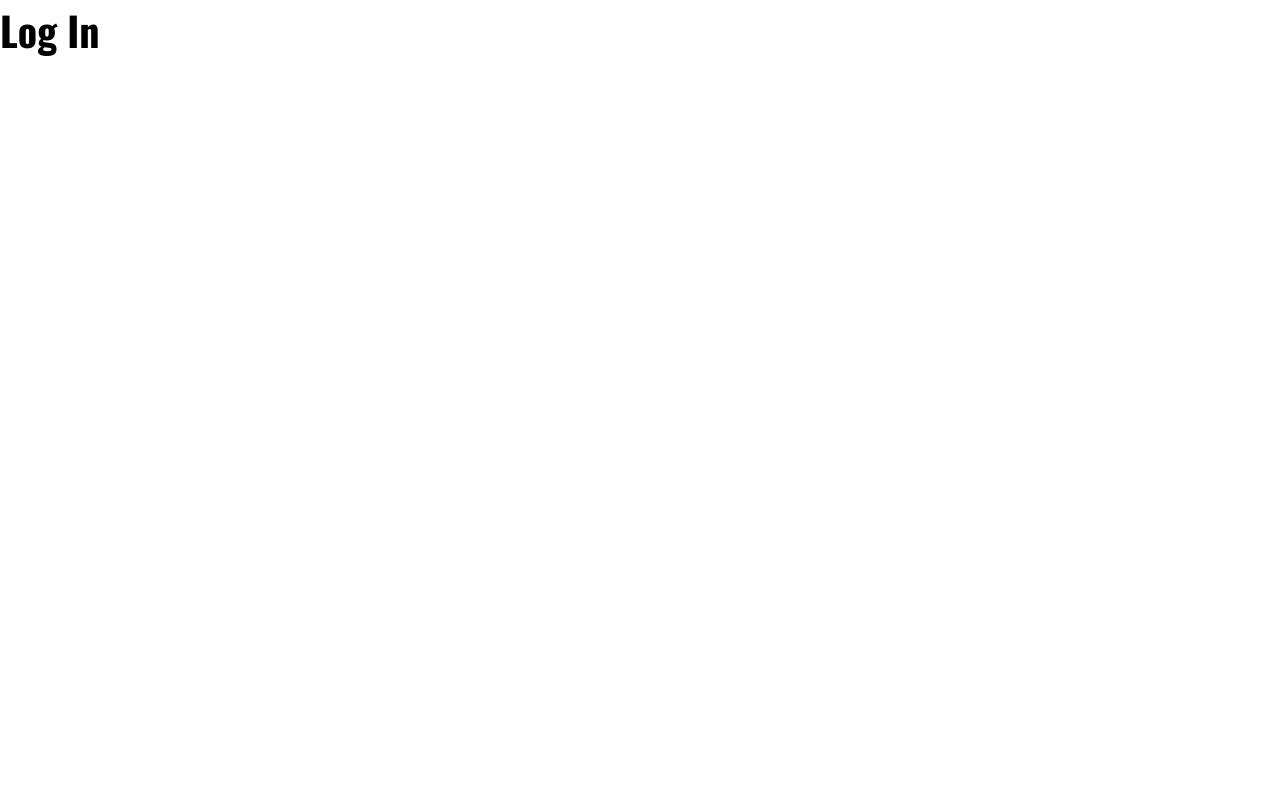
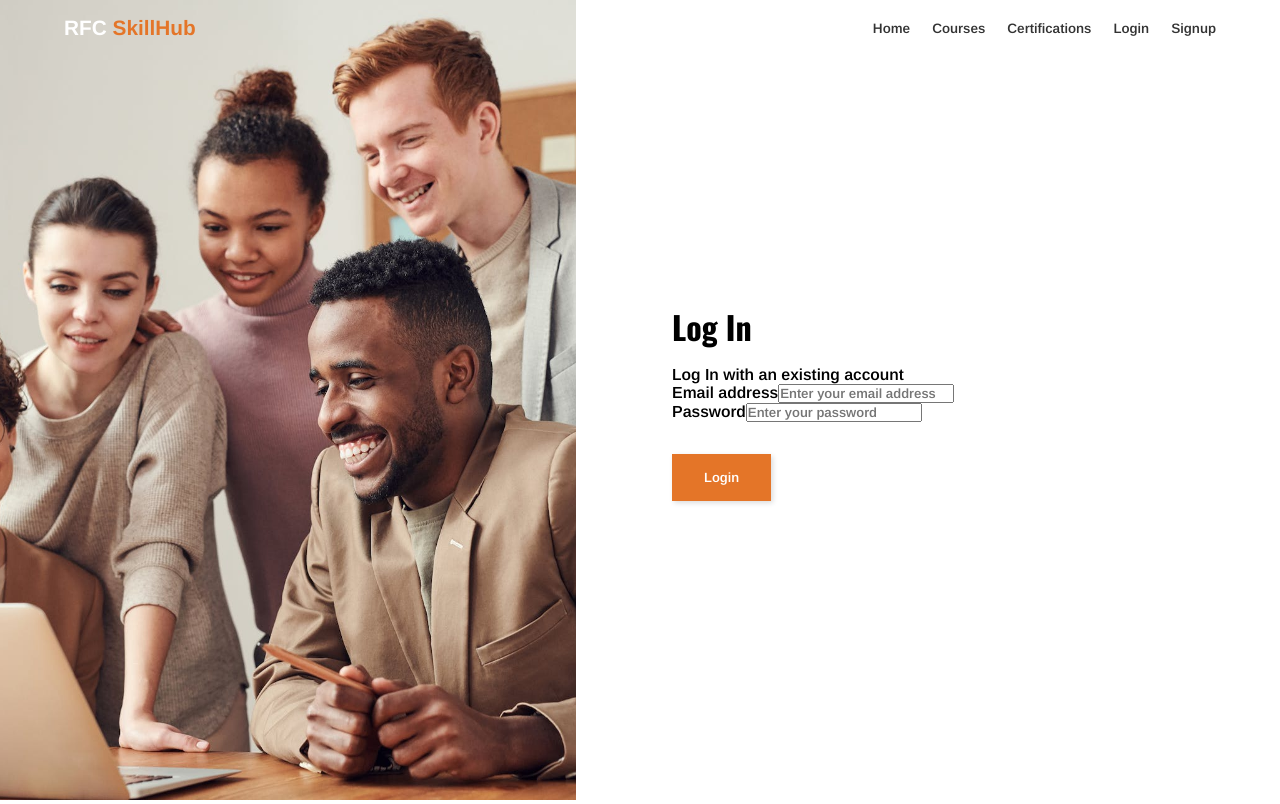
Before and after one commit to Eyaiscoding/skillhub-client, a React (Create React App) app: page /login in a window 1280 px wide. Built offline with nearby package versions, Linux system fonts and the light colour scheme.

Commit message:
completed signup page , waiting for footer UI

```diff
--- /dev/null
+++ b/src/components/forms/authForm/AuthForm.js
@@ -0,0 +1,21 @@
+import React from 'react';
+
+const AuthForm = () => {
+    return (
+        <form>
+            <div className="form-group">
+                <label>Email address</label>
+                <input type="email" className="form-input" placeholder="Enter your email address" />
+            </div>
+            <div className="form-group">
+                <label>Password</label>
+                <input type="password" className="form-input" placeholder="Enter your password" />
+            </div>
+            <div className="form-group">
+                <input type="submit" className="button-primary" value="Login" />
+            </div>
+        </form>
+    );
+}
+
+export default AuthForm;
--- a/src/components/layouts/navbar/navbar.styles.css
+++ b/src/components/layouts/navbar/navbar.styles.css
@@ -12,6 +12,7 @@
     text-decoration: none;
     font-family:Arimo ;
     font-weight: 700;
+
 }
 
 .nav-links, .nav-links-dark{
--- a/src/pages/loginpage/Login.js
+++ b/src/pages/loginpage/Login.js
@@ -1,11 +1,29 @@
 import React from "react";
-import './login.styles.css';
+import AuthBgImg from '../../assets/auth-bg.jpg'
+import Navbar from "../../components/layouts/navbar/Navbar";
+import './login.styles.css'
+import AuthForm from "../../components/forms/authForm/AuthForm";
 
 const Login = () => {
     return(
-        <section>
-            <h1>Log In</h1>
-        </section>
+        <React.Fragment>
+            <Navbar darkText={true}/>
+            <section className="login-container">
+                <div className="login-img-container">
+                    <img src={AuthBgImg} alt="authentication-background" />
+                </div>
+                <div className="login-content-container">
+                    <div className="container">
+                    <div className="content-wrapper">
+                        <h2>Log In</h2>
+                        <p>Log In with an existing account</p>
+                        <AuthForm/>
+                    </div>
+                    </div>
+                </div>
+            </section>
+        </React.Fragment>
+
     )
 }
 export default Login;
--- a/src/pages/loginpage/login.styles.css
+++ b/src/pages/loginpage/login.styles.css
@@ -0,0 +1,30 @@
+.login-container{
+    display: flex;
+    justify-content: space-between;
+    align-items: center;
+}
+
+.login-img-container{
+    width: 45%;
+    overflow: hidden;
+}
+
+.login-img-container img{
+    width: 100%;
+    height: 100vh;
+    object-fit: cover;
+
+}
+
+.login-content-container{
+width: 50%;
+}
+
+.content-wrapper{
+    padding-right: 3rem;
+}
+
+.content-wrapper h2 {
+    padding-bottom: 1rem;
+    font-size: 2rem;
+}
--- a/src/pages/signuppage/Signup.js
+++ b/src/pages/signuppage/Signup.js
@@ -2,6 +2,8 @@ import React from "react";
 import './signup.styles.css';
 import AuthBgImg from '../../assets/auth-bg.jpg'
 import Navbar from "../../components/layouts/navbar/Navbar";
+import AuthForm from "../../components/forms/authForm/AuthForm";
+
 const Signup = () => {
     return(
         <React.Fragment>
@@ -15,36 +17,7 @@ const Signup = () => {
                     <div className="content-wrapper">
                         <h2>Sign Up</h2>
                         <p>Create a new account on RFC SkillHub</p>
-
-                        <form>
-                            <div className="form-group">
-                                <label>First Name</label>
-                                <input type="text" className="form-input" placeholder="Enter your first name" />
-                            </div>
-                            <div className="form-group">
-                                <label>Last Name</label>
-                                <input type="text" className="form-input" placeholder="Enter your last name" />
-                            </div>
-                            <div className="form-group">
-                                <label>Phone number</label>
-                                <input type="tel" className="form-input" placeholder="Enter your phone number" />
-                            </div>
-                            <div className="form-group">
-                                <label>Department</label>
-                                <input type="text" className="form-input" placeholder="Enter your department" />
-                            </div>
-                            <div className="form-group">
-                                <label>Email address</label>
-                                <input type="email" className="form-input" placeholder="Enter your email address" />
-                            </div>
-                            <div className="form-group">
-                                <label>Password</label>
-                                <input type="password" className="form-input" placeholder="Enter your password" />
-                            </div>
-                            <div className="form-group">
-                                <input type="submit" className="button-primary" value="Sign up" />
-                            </div>
-                        </form>
+                        <AuthForm/>
                     </div>
                     </div>
                 </div>
```
